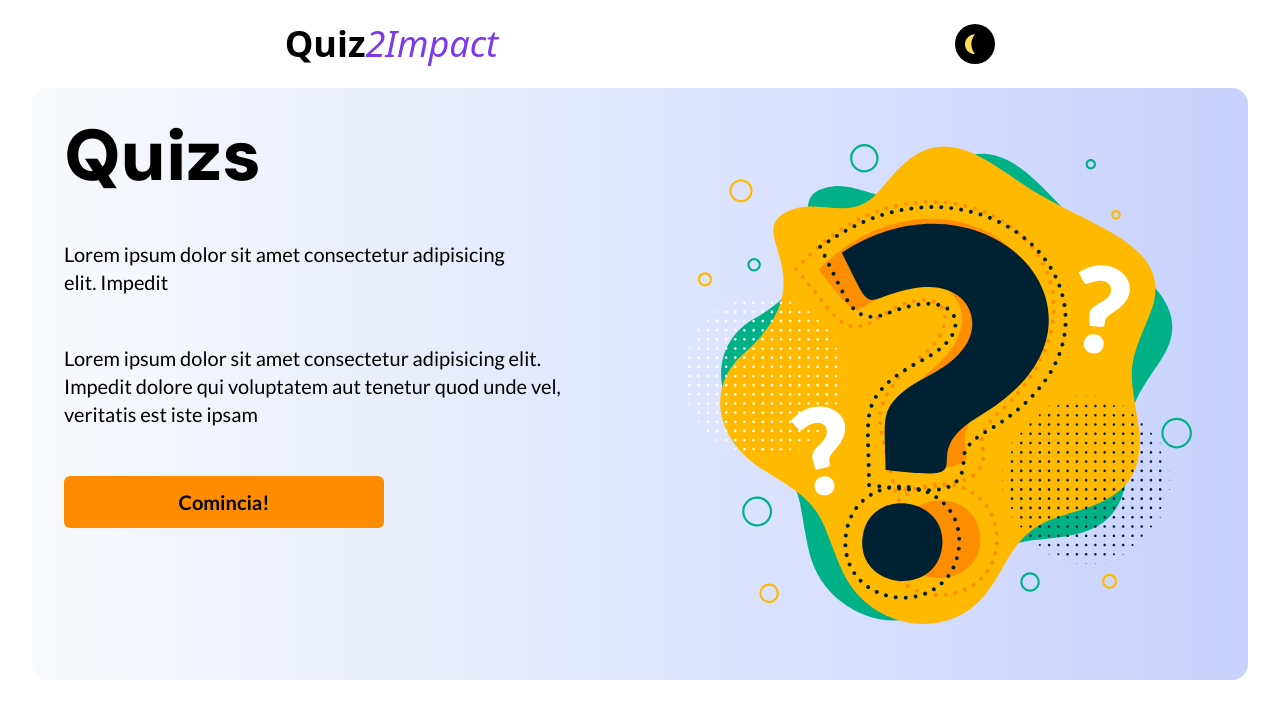
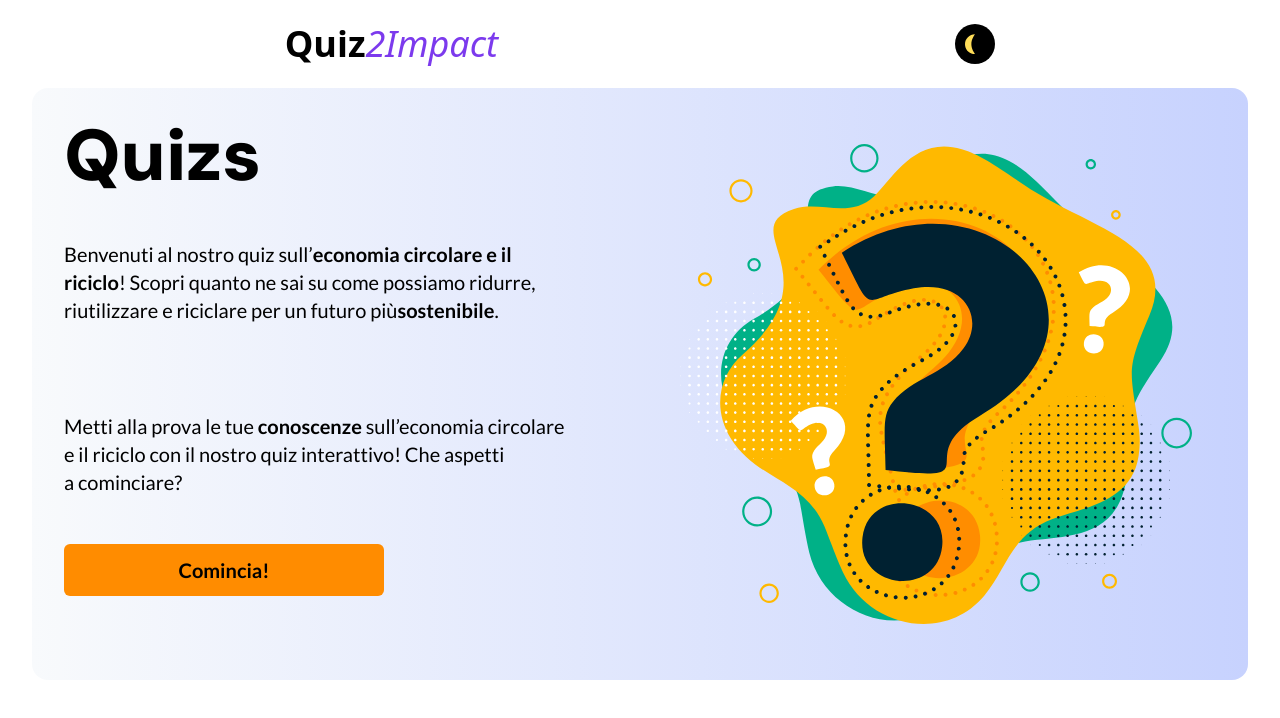
Before and after one commit to Matteonegridev/QuizApp, a React (Vite) app: page / in a window 1280 px wide. Shown: the top 718 px of the page. Built offline with nearby package versions, Linux system fonts and the light colour scheme.

Commit message:
fixed some style

```diff
--- a/src/components/Main-page.tsx
+++ b/src/components/Main-page.tsx
@@ -8,22 +8,26 @@ function MainPage() {
       <Header />
       <section
         className="bg-gradient-to-r from-slate-50 to-indigo-200 dark:bg-gradient-to-l dark:from-stone-500 dark:to-stone-700 rounded-2xl grid
-        grid-cols-[1fr_39rem] gap-5 sm:flex sm:flex-col sm:mt-8 md:grid-cols-[1fr_15rem] md:items-center "
+        grid-cols-[1fr_39rem] gap-5 sm:flex sm:flex-col sm:mt-8 md:grid-cols-[1fr_15rem] md:items-center sm:text-balance "
       >
         <div className="p-8 [&>*]:text-pretty flex flex-col gap-12 sm:gap-16">
           <h1 className="text-black dark:text-white text-7xl font-black  font-headers">
             Quizs
           </h1>
           <div>
-            <p className="text-black dark:text-white text-xl font-normal font-paragr">
-              Lorem ipsum dolor sit amet consectetur adipisicing elit. Impedit
+            <p className="text-black dark:text-white text-xl font-normal font-paragr ">
+              Benvenuti al nostro quiz sull’
+              <b>economia circolare e il riciclo</b>! Scopri quanto ne sai su
+              come possiamo ridurre, riutilizzare e riciclare per un futuro più
+              <b>sostenibile</b>.
             </p>
+            <div className="sm:border-b-2 sm:dark:border-stone-400 sm:border-black pt-10"></div>
           </div>
           <div>
-            <p className="text-black dark:text-white text-xl font-normal  font-paragr">
-              Lorem ipsum dolor sit amet consectetur adipisicing elit. Impedit
-              dolore qui voluptatem aut tenetur quod unde vel, veritatis est
-              iste ipsam
+            <p className="text-black dark:text-white text-xl font-normal sm:-mt-6  font-paragr">
+              Metti alla prova le tue <b>conoscenze</b> sull’economia circolare
+              e il riciclo con il nostro quiz interattivo! Che aspetti a
+              cominciare?
             </p>
           </div>
           <div className="2xl:pt-24 sm:flex sm:justify-center sm:items-center sm:text-center ">
--- a/src/routes/Error-page.tsx
+++ b/src/routes/Error-page.tsx
@@ -2,7 +2,7 @@ const ErrorPage = () => {
   return (
     <div style={{ textAlign: "center", marginTop: "50px" }}>
       <h1>404 Not Found</h1>
-      <p>Cercavi qualcosa?</p>
+      <p>Cercavi forse qualcosa?</p>
       <a href="/">Torna alla Home</a>
     </div>
   );
```
